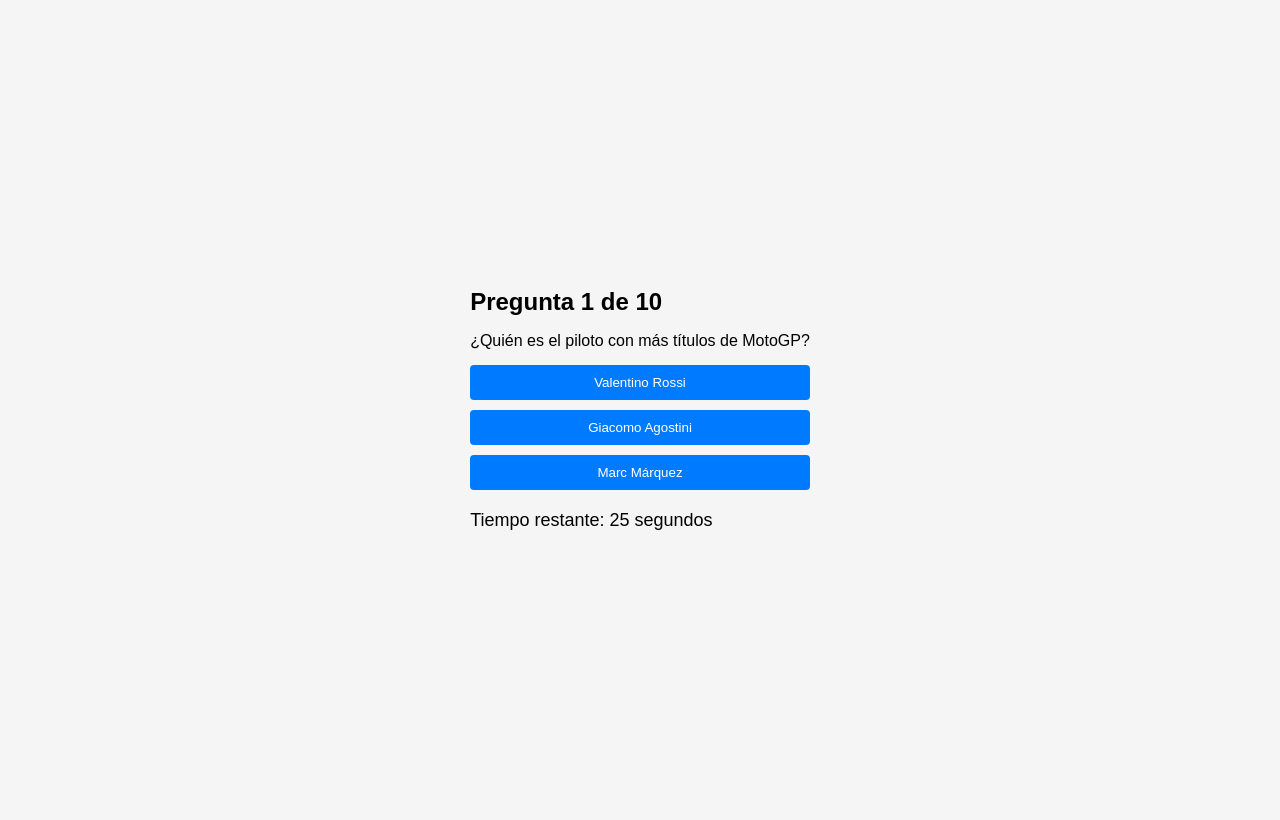
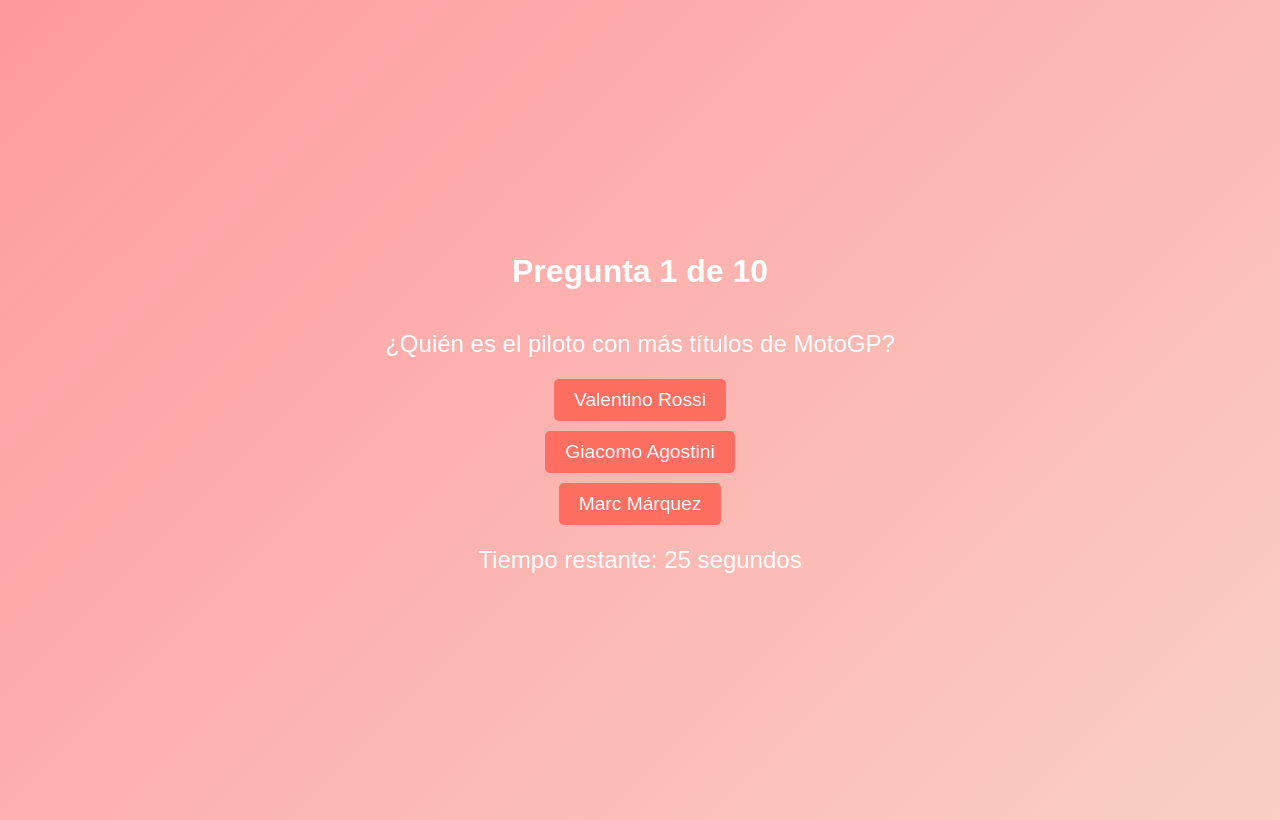
Before and after one commit to CristinaFdezFdez/quiz-app, an Angular app: page /quiz in a window 1280 px wide. Built offline with nearby package versions, Linux system fonts and the light colour scheme.

Commit message:
estilos y animaciones añadidas

```diff
--- a/src/app/home/home.component.css
+++ b/src/app/home/home.component.css
@@ -1,17 +1,54 @@
-    button {
-        margin: 10px;
-        padding: 10px 20px;
-        border: none;
-        border-radius: 4px;
-        cursor: pointer;
+/* Contenedor principal de la página de inicio */
+.home-container {
+    display: flex;
+    flex-direction: column;
+    align-items: center;
+    justify-content: center;
+    height: 100vh;
+    width: 100vw;
+    background: linear-gradient(135deg, #6e8efb, #a777e3);
+    color: #fff;
+    font-family: 'Arial', sans-serif;
+}
+
+  /* Estilo del título */
+.home-container h1 {
+    font-size: 3rem;
+    margin-bottom: 2rem;
+    animation: fadeInDown 1s ease-in-out;
+}
+
+  /* Estilo de los botones */
+.home-container .start-button,
+.home-container .ranking-button {
+    background-color: #4caf50;
+    color: white;
+    border: none;
+    padding: 15px 32px;
+    text-align: center;
+    text-decoration: none;
+    display: inline-block;
+    font-size: 1.5rem;
+    margin: 10px;
+    cursor: pointer;
+    border-radius: 8px;
+    transition: transform 0.3s, background-color 0.3s;
+}
+
+.home-container .start-button:hover,
+.home-container .ranking-button:hover {
+    background-color: #45a049;
+    transform: scale(1.1);
+}
+
+  /* Animaciones */
+@keyframes fadeInDown {
+    from {
+    opacity: 0;
+    transform: translateY(-50px);
     }
-
-    button.primary {
-        background-color: #007bff;
-        color: white;
+    to {
+    opacity: 1;
+    transform: translateY(0);
     }
-
-    button.secondary {
-        background-color: #6c757d;
-        color: white;
-    }
+}
--- a/src/app/home/home.component.html
+++ b/src/app/home/home.component.html
@@ -1,3 +1,5 @@
-<h1>Bienvenido a Quiz App</h1>
-<button class="primary" routerLink="/quiz">Comenzar</button>
-<button class="secondary" routerLink="/ranking">Ver Ranking</button>
+<div class="home-container">
+    <h1>Quiz App</h1>
+    <button class="start-button" routerLink="/quiz">Comenzar a jugar</button>
+    <button class="ranking-button" routerLink="/ranking">Ver Ranking</button>
+</div>
--- a/src/app/quiz/quiz.component.css
+++ b/src/app/quiz/quiz.component.css
@@ -1,32 +1,85 @@
 .quiz-container {
+    display: flex;
+    flex-direction: column;
+    align-items: center;
+    justify-content: center;
+    height: 100vh;
+    width: 100vw;
+    background: linear-gradient(135deg, #ff9a9e, #fad0c4);
+    color: #fff;
+    font-family: 'Arial', sans-serif;
+    text-align: center;
     padding: 20px;
-        max-width: 600px;
-        margin: auto;
 }
 
-    button {
-        display: block;
-        width: 100%;
-        margin: 10px 0;
-        padding: 10px;
-        border: none;
-        border-radius: 4px;
-        background-color: #007bff;
-        color: white;
-        cursor: pointer;
+.quiz-container h2 {
+    font-size: 2rem;
+    margin-bottom: 1rem;
+    animation: fadeInDown 1s ease-in-out;
 }
 
-    button:disabled {
-        background-color: #6c757d;
+.quiz-container p {
+    font-size: 1.5rem;
+    margin-bottom: 1rem;
+    animation: fadeIn 1s ease-in-out;
+}
+
+.quiz-container button {
+    margin: 5px;
+    padding: 10px 20px;
+    font-size: 1.2rem;
+    background-color: #ff6f61;
+    color: #fff;
+    border: none;
+    border-radius: 5px;
+    cursor: pointer;
+    transition: background-color 0.3s ease;
+    animation: fadeInUp 1s ease-in-out;
+}
+
+.quiz-container button:hover {
+    background-color: #ff3d2e;
 }
 
 .feedback {
-        margin: 20px 0;
-        font-size: 18px;
-        font-weight: bold;
+    margin-top: 1rem;
+    font-size: 1.2rem;
+    animation: fadeIn 1s ease-in-out;
 }
 
 .timer {
-        margin-top: 20px;
-        font-size: 18px;
+    margin-top: 1rem;
+    font-size: 1.5rem;
+    animation: fadeIn 1s ease-in-out;
 }
+
+@keyframes fadeInDown {
+    from {
+    opacity: 0;
+    transform: translateY(-20px);
+    }
+    to {
+    opacity: 1;
+    transform: translateY(0);
+    }
+}
+
+@keyframes fadeIn {
+    from {
+    opacity: 0;
+    }
+    to {
+    opacity: 1;
+    }
+}
+
+@keyframes fadeInUp {
+    from {
+    opacity: 0;
+    transform: translateY(20px);
+    }
+    to {
+    opacity: 1;
+    transform: translateY(0);
+    }
+}
--- a/src/app/ranking/ranking.component.css
+++ b/src/app/ranking/ranking.component.css
@@ -1,81 +1,89 @@
-    /* Contenedor principal del ranking */
 .ranking-container {
-        width: 90%;
-        max-width: 600px;
-        margin: 0 auto;
-        padding: 20px;
-        background-color: #f4f4f4;
-        border-radius: 8px;
-        box-shadow: 0 4px 8px rgba(0, 0, 0, 0.1);
-        font-family: Arial, sans-serif;
-    }
-
-    /* Título del ranking */
-    .ranking-title {
-        font-size: 2rem;
-        color: #333;
-        text-align: center;
-        margin-bottom: 20px;
-    }
-
-    /* Lista de ranking */
-    .ranking-list {
-        list-style: none;
-        padding: 0;
-    }
-
-    /* Elementos de la lista de ranking */
-    .ranking-item {
     display: flex;
+    flex-direction: column;
     align-items: center;
-        justify-content: space-between;
-        padding: 10px;
-        margin-bottom: 10px;
-        background-color: #fff;
-        border-radius: 4px;
-        box-shadow: 0 2px 4px rgba(0, 0, 0, 0.1);
-    }
-
-    /* Posición del ranking */
-    .ranking-position {
-        font-size: 1.2rem;
-        font-weight: bold;
-        color: #007bff;
-        width: 40px;
+    justify-content: center;
+    height: 100vh;
+    width: 100vw;
+    background: linear-gradient(135deg, #ff9a9e, #fad0c4);
+    color: #fff;
+    font-family: 'Arial', sans-serif;
     text-align: center;
 }
 
-    /* Nombre del jugador */
-    .ranking-name {
-        font-size: 1rem;
-        color: #333;
-        flex: 1;
-        text-align: left;
-        margin-left: 10px;
+.ranking-title {
+    font-size: 2.5rem;
+    margin-bottom: 1rem;
+    animation: fadeInDown 1s ease-in-out;
 }
 
-    /* Puntuación del jugador */
+.ranking-list {
+    list-style-type: none;
+    padding: 0;
+    width: 100%;
+    max-width: 400px;
+    animation: fadeIn 1s ease-in-out;
+}
+
+.ranking-item {
+    display: flex;
+    justify-content: space-between;
+    padding: 10px;
+    margin: 5px 0;
+    background: rgba(255, 255, 255, 0.2);
+    border-radius: 5px;
+    transition: transform 0.2s ease;
+}
+
+.ranking-item:hover {
+    transform: scale(1.05);
+}
+
+.ranking-position {
+    font-weight: bold;
+}
+
+.ranking-name {
+    flex-grow: 1;
+    text-align: left;
+}
+
 .ranking-score {
-        font-size: 1rem;
-        color: #555;
     text-align: right;
 }
 
-    /* Botón de volver a inicio */
 .home-button {
-        display: block;
-        width: 100%;
-        padding: 12px;
-        font-size: 1rem;
+    margin-top: 20px;
+    padding: 10px 20px;
+    font-size: 1.2rem;
+    background-color: #ff6f61;
     color: #fff;
-        background-color: #007bff;
     border: none;
-        border-radius: 4px;
+    border-radius: 5px;
     cursor: pointer;
-        margin-top: 20px;
-        text-align: center;
+    transition: background-color 0.3s ease;
 }
 
 .home-button:hover {
-        background-color: #0056b3;
+    background-color: #ff3d2e;
 }
+
+@keyframes fadeInDown {
+    from {
+    opacity: 0;
+    transform: translateY(-20px);
+    }
+    to {
+    opacity: 1;
+    transform: translateY(0);
+    }
+}
+
+@keyframes fadeIn {
+    from {
+    opacity: 0;
+    }
+    to {
+    opacity: 1;
+    }
+}
--- a/src/app/result/result.component.css
+++ b/src/app/result/result.component.css
@@ -1,21 +1,68 @@
-    .result-container {
-        padding: 20px;
-        max-width: 600px;
-        margin: auto;
+.result-container {
+    display: flex;
+    flex-direction: column;
+    align-items: center;
+    justify-content: center;
+    height: 100vh;
+    width: 100vw;
+    background: linear-gradient(135deg, #ff9a9e, #fad0c4);
+    color: #fff;
+    font-family: 'Arial', sans-serif;
+    text-align: center;
+}
+
+.result-container h2 {
+    font-size: 2rem;
+    margin-bottom: 1rem;
+    animation: fadeInDown 1s ease-in-out;
+}
+
+.result-container form {
+    display: flex;
+    flex-direction: column;
+    align-items: center;
+    animation: fadeIn 1s ease-in-out;
+}
+.result-container label {
+    font-size: 1.2rem;
+    margin-bottom: 0.5rem;
+}
+.result-container input {
+    padding: 10px;
+    font-size: 1.2rem;
+    border: none;
+    border-radius: 5px;
+    margin-bottom: 1rem;
+}
+.result-container button {
+    padding: 10px 20px;
+    font-size: 1.2rem;
+    background-color: #ff6f61;
+    color: #fff;
+    border: none;
+    border-radius: 5px;
+    cursor: pointer;
+    transition: background-color 0.3s ease;
+}
+.result-container button:hover {
+    background-color: #ff3d2e;
+}
+@keyframes fadeInDown {
+    from {
+        opacity: 0;
+        transform: translateY(-20px);
     }
+    to {
+        opacity: 1;
+        transform: translateY(0);
+    }
+}
 
-    input {
-        padding: 10px;
-        border: 1px solid #ccc;
-        border-radius: 4px;
-        margin-right: 10px;
+@keyframes fadeIn {
+    from {
+        opacity: 0;
     }
-
-    button {
-        padding: 10px 20px;
-        border: none;
-        border-radius: 4px;
-        background-color: #007bff;
-        color: white;
-        cursor: pointer;
+    to {
+        opacity: 1;
     }
+}
```
Lines whose indentation alone changed are shown as unchanged.
